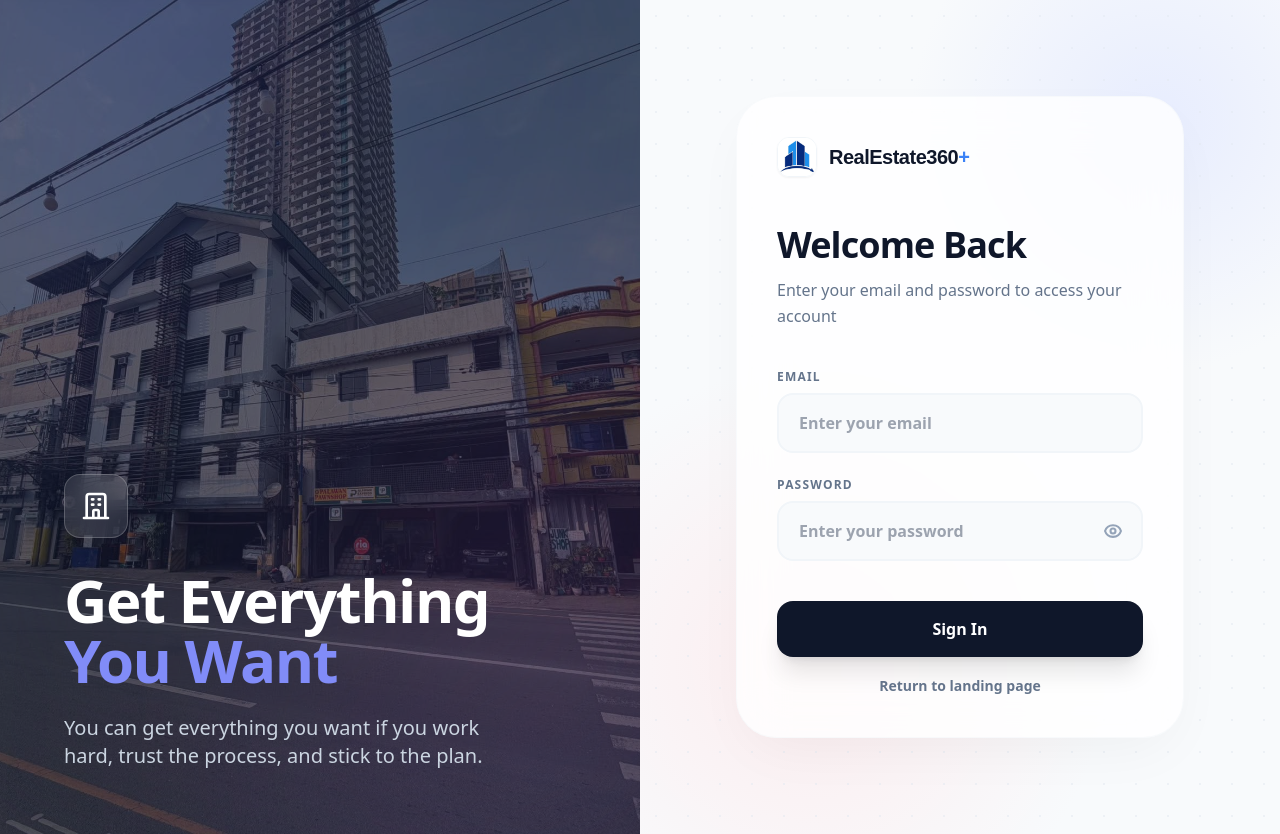
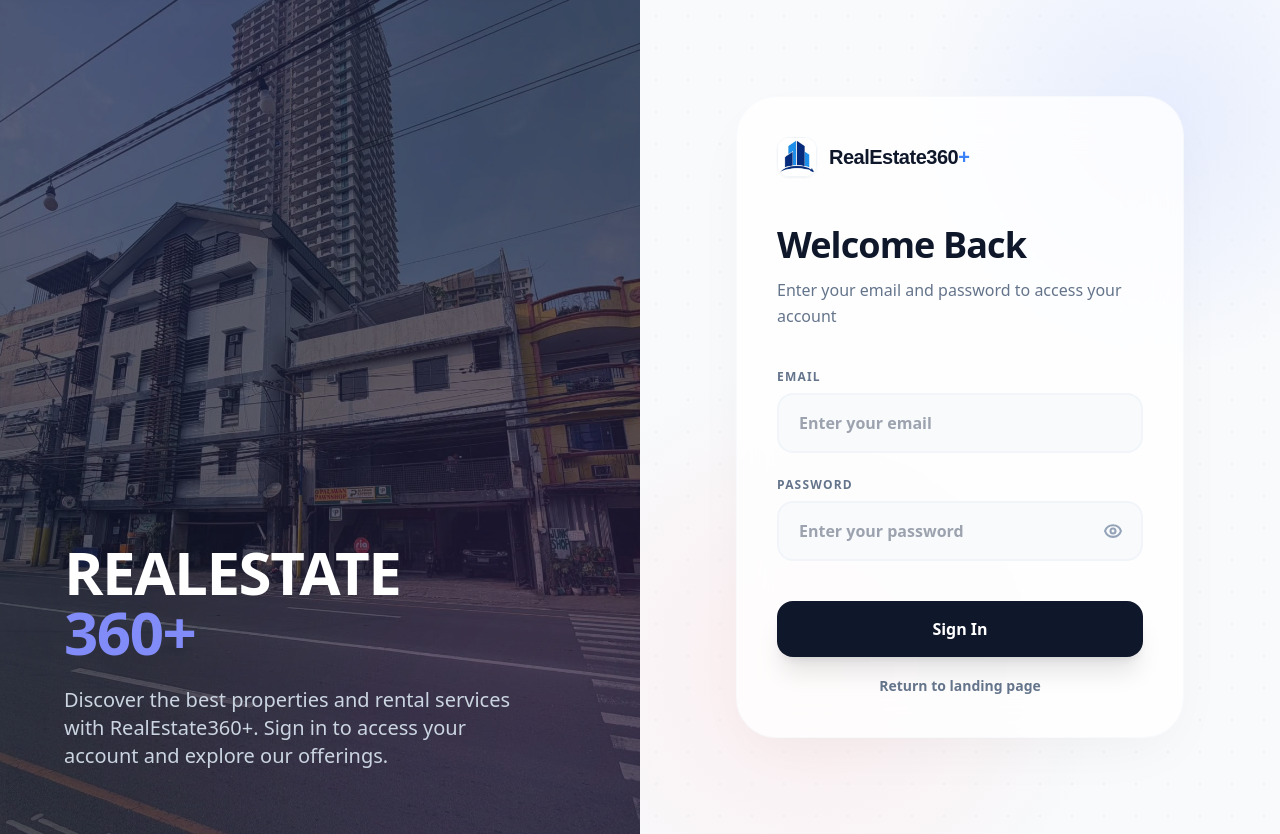
Before and after one commit to JOHNARVINTUM/RealEstateDemo, a Django app: page /login/ in a window 1280 px wide. Run offline with Django 5.2, Linux system fonts and the light colour scheme; parts of the project's set-up code (start-up, migrations or seed data) failed here and were passed over; some libraries are stand-ins or nearby versions; some web fonts are replaced.

Commit message:
login page fix

```diff
--- a/templates/accounts/login.html
+++ b/templates/accounts/login.html
@@ -42,15 +42,15 @@
 
     <!-- Hero Content -->
     <div class="relative z-10 w-full max-w-xl">
-      <div class="w-16 h-16 bg-white/10 backdrop-blur-md rounded-2xl border border-white/20 flex items-center justify-center mb-8 shadow-2xl">
-        <svg class="w-8 h-8 text-white" fill="none" viewBox="0 0 24 24" stroke="currentColor"><path stroke-linecap="round" stroke-linejoin="round" stroke-width="2" d="M19 21V5a2 2 0 00-2-2H7a2 2 0 00-2 2v16m14 0h2m-2 0h-5m-9 0H3m2 0h5M9 7h1m-1 4h1m4-4h1m-1 4h1m-5 10v-5a1 1 0 011-1h2a1 1 0 011 1v5m-4 0h4"></path></svg>
+      <div>
+
       </div>
       <h1 class="text-5xl md:text-6xl font-black tracking-tight text-white leading-tight mb-6">
-        Get Everything<br>
-        <span class="text-indigo-400">You Want</span>
+        REALESTATE<br>
+        <span class="text-indigo-400">360+</span>
       </h1>
       <p class="text-slate-300 text-lg md:text-xl font-medium leading-relaxed max-w-md">
-        You can get everything you want if you work hard, trust the process, and stick to the plan.
+        Discover the best properties and rental services with RealEstate360+. Sign in to access your account and explore our offerings.
       </p>
     </div>
   </div>
```
